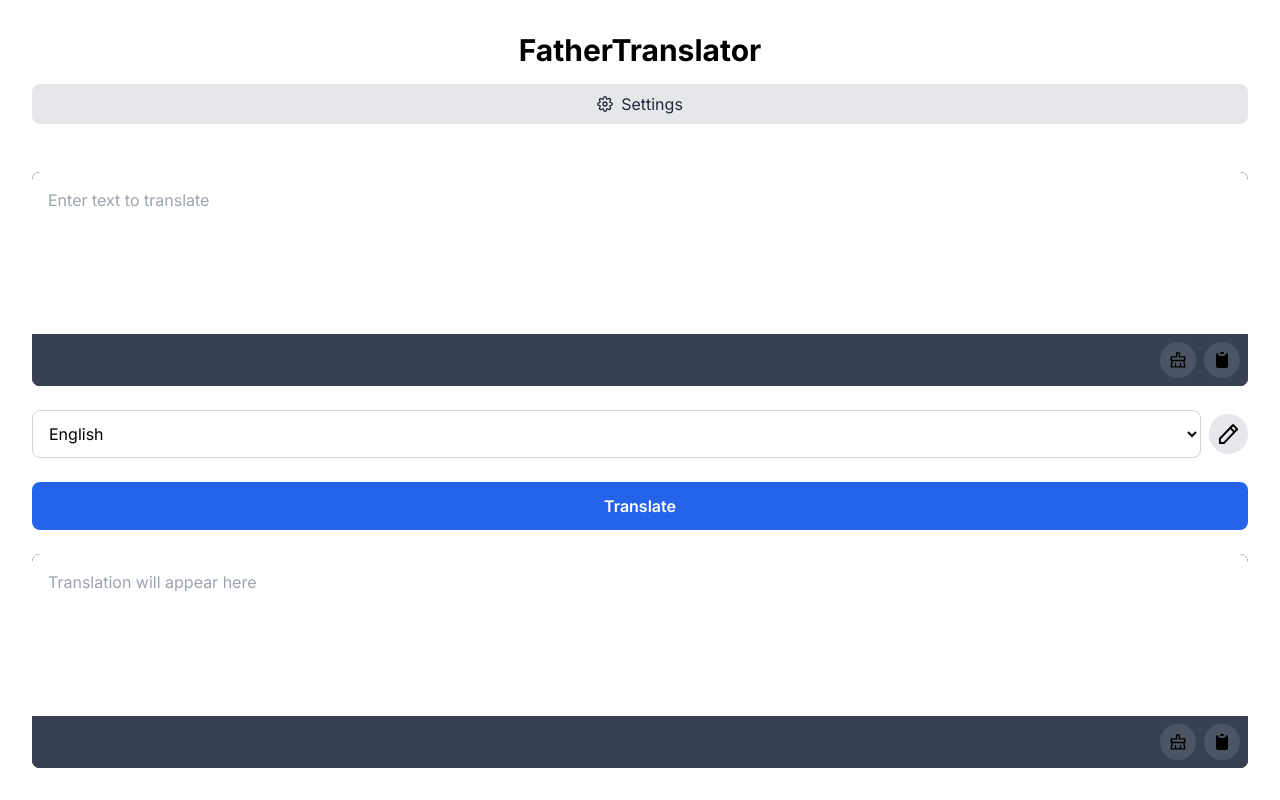
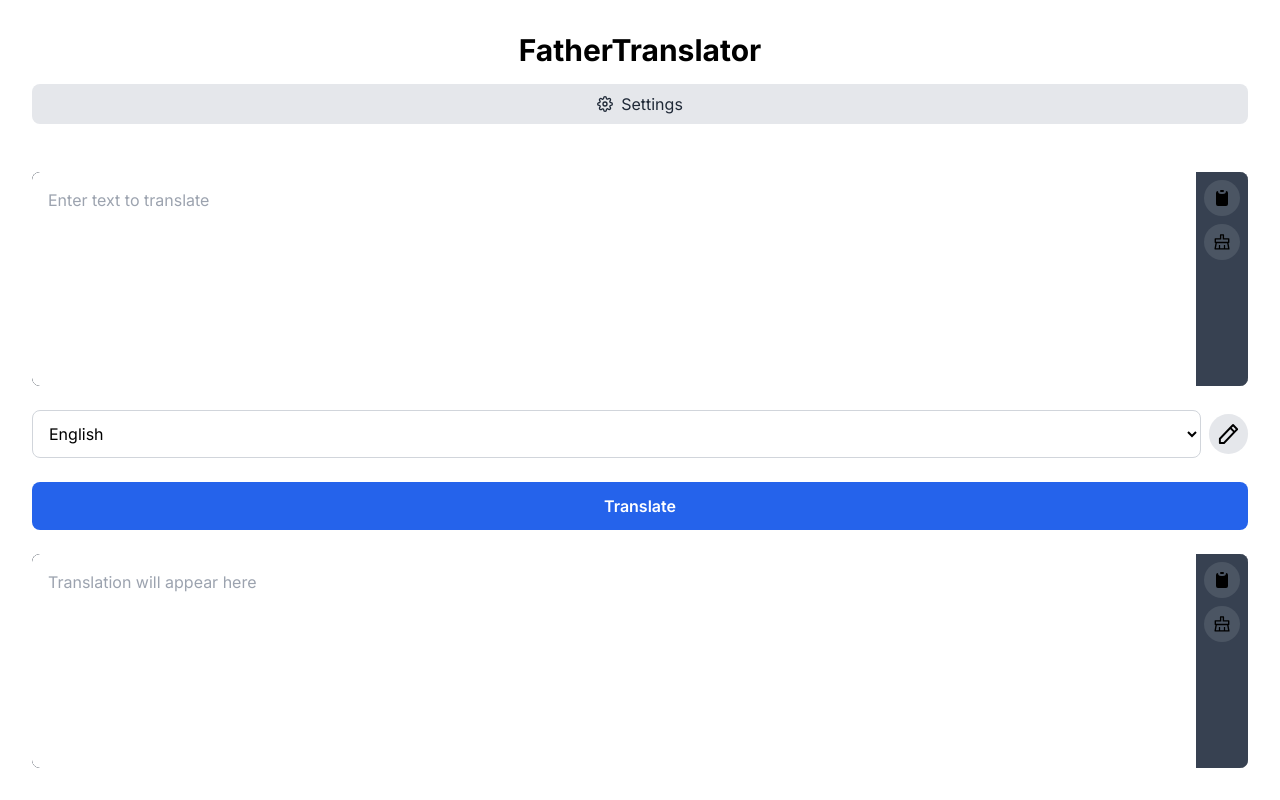
Before and after one commit to Oceanuo/OceanuoTranslate, a Next.js app: page / in a window 1280 px wide. Built offline with nearby package versions, Linux system fonts and the light colour scheme.

Commit message:
refactor(TextArea): Reposition buttons and adjust layout
Move copy/clear buttons to right side, change flex direction to row

```diff
--- a/app/components/TextArea.tsx
+++ b/app/components/TextArea.tsx
@@ -46,17 +46,28 @@ const TextArea: React.FC<TextAreaProps> = ({
   };
 
   return (
-    <div className="relative flex flex-col h-full rounded-lg overflow-hidden bg-gray-800">
+    <div className="relative flex flex-row h-full rounded-lg overflow-hidden bg-gray-800">
         <textarea
           ref={textAreaRef}
           value={value}
           onChange={(e) => onChange(e.target.value)}
           placeholder={placeholder}
-          className="input-text w-full h-full resize-none bg-transparent border-none focus:outline-none focus:ring-0"
+          className="input-text w-full h-full resize-none bg-transparent border-none focus:outline-none focus:ring-0 pr-12"
           readOnly={readOnly}
         />
-      <div className="bg-gradient-to-t from-gray-700 to-transparent h-8 pointer-events-none"></div>
-      <div className="absolute bottom-0 left-0 right-0 bg-gray-700 p-2 flex justify-end gap-2">
+      <div className="absolute top-0 right-0 bottom-0 bg-gray-700 p-2 flex flex-col justify-start gap-2">
+        <button
+          onClick={onCopy}
+          className="p-2 bg-gray-600 hover:bg-gray-500 rounded-full transition-colors duration-200"
+          title="Copy text"
+        >
+          <Image
+            src={copied ? CopiedIcon : CopyIcon}
+            alt={copied ? "Copied" : "Copy"}
+            width={20}
+            height={20}
+          />
+        </button>
         <button
           onClick={handleClear}
           className="p-2 bg-gray-600 hover:bg-gray-500 rounded-full transition-colors duration-200"
@@ -69,18 +80,6 @@ const TextArea: React.FC<TextAreaProps> = ({
             height={20}
           />
         </button>
-        <button
-          onClick={onCopy}
-          className="p-2 bg-gray-600 hover:bg-gray-500 rounded-full transition-colors duration-200"
-          title="Copy text"
-        >
-          <Image
-            src={copied ? CopiedIcon : CopyIcon}
-            alt={copied ? "Copied" : "Copy"}
-            width={20}
-            height={20}
-          />
-        </button>
       </div>
     </div>
   );
```
